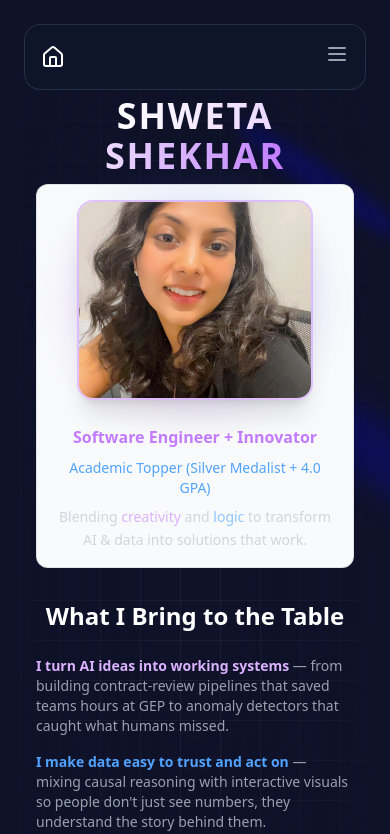
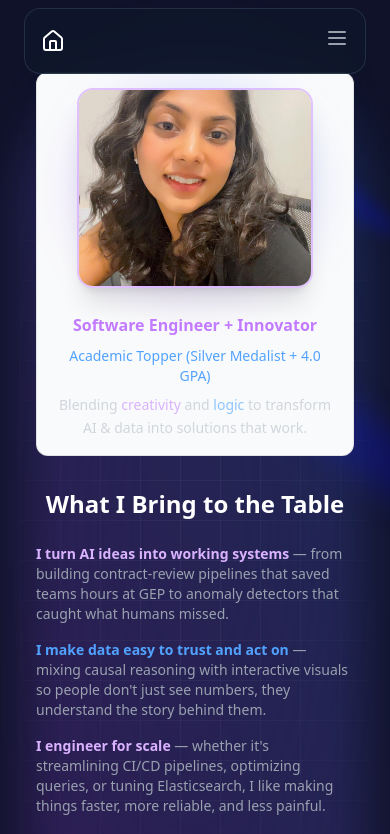
Before and after one commit to portfolioshweta98-sys/portfolio_website, a Next.js app: page / in a window 390 px wide. Shown: the top 834 px of the page. Built offline with nearby package versions, Linux system fonts and the light colour scheme.

Commit message:
fix responsive issue

```diff
--- a/components/Hero.tsx
+++ b/components/Hero.tsx
@@ -54,7 +54,7 @@ const Hero = () => {
               revealText="SHWETA SHEKHAR"
               className="hidden lg:block"
             />
-            <div className="text-center">
+            {/* <div className="text-center">
               {isMounted && (
                 <div className="block lg:hidden mt-6 mb-2">
                   <h1 className="text-4xl sm:text-5xl md:text-6xl font-bold text-white tracking-wider">
@@ -64,7 +64,7 @@ const Hero = () => {
                   </h1>
                 </div>
               )}
-            </div>
+            </div> */}
           </div>
 
           {/* Layout */}
@@ -206,6 +206,7 @@ const Hero = () => {
                   </CardItem>
                 </CardBody>
               </CardContainer>
+              <div className="absolute inset-0 rounded-full bg-gradient-to-tr from-purple-500/20 to-blue-500/20 blur-xl -z-10 group-hover/card:blur-2xl transition-all duration-500 will-change-transform" />
             </div>
           </div>
         </div>
--- a/components/ProjectsSection.tsx
+++ b/components/ProjectsSection.tsx
@@ -79,6 +79,7 @@ const ProjectsSection = () => {
 
   return (
     <section className="w-full py-16 sm:py-20 bg-black-100 text-white">
+      <div className="absolute inset-0 rounded-full bg-gradient-to-tr from-purple-500/20 to-blue-500/20 blur-xl -z-10 group-hover/card:blur-2xl transition-all duration-500 will-change-transform" />
       <div className="container mx-auto px-4 sm:px-6">
         <h2 className="text-2xl sm:text-3xl md:text-5xl font-bold text-center mb-8 sm:mb-12 bg-gradient-to-r from-blue-400 to-purple-500 bg-clip-text text-transparent">
           Projects
@@ -119,7 +120,12 @@ const ProjectsSection = () => {
                        cursor-grab active:cursor-grabbing"
           >
             {projects.map((p) => (
-              <Link href={p.url} target="_blank" rel="noopener noreferrer"   key={p.id}>
+              <Link
+                href={p.url}
+                target="_blank"
+                rel="noopener noreferrer"
+                key={p.id}
+              >
                 <div
                   className="min-w-[260px] sm:min-w-[320px] md:min-w-[420px] snap-start rounded-2xl
                            bg-[rgba(20,26,41,0.65)] backdrop-blur-xl
--- a/components/Skill.tsx
+++ b/components/Skill.tsx
@@ -144,7 +144,7 @@ const Skills = () => {
             </span>
           </h1>
         </div>
-
+        <div className="absolute inset-0 rounded-full bg-gradient-to-tr from-purple-500/20 to-blue-500/20 blur-xl -z-10 group-hover/card:blur-2xl transition-all duration-500 will-change-transform" />
         {/* Skills grid */}
         <div className="flex justify-center">
           <div className="grid grid-cols-2 sm:grid-cols-3 md:grid-cols-4 lg:grid-cols-5 xl:grid-cols-6 gap-4 sm:gap-6 md:gap-8 lg:gap-10 max-w-6xl">
--- a/components/ui/Navbar.tsx
+++ b/components/ui/Navbar.tsx
@@ -88,7 +88,7 @@ const Navbar: React.FC = () => {
     <motion.nav
       initial={{ y: -100 }}
       animate={{ y: 0 }}
-      className="fixed top-6 left-1/2 transform -translate-x-1/2 z-50 transition-all duration-300 w-full max-w-7xl px-6"
+      className="fixed top-2 left-1/2 transform -translate-x-1/2 z-50 transition-all duration-300 w-full max-w-7xl px-6"
     >
       <div
         className={`rounded-2xl border transition-all duration-300 ${
```
